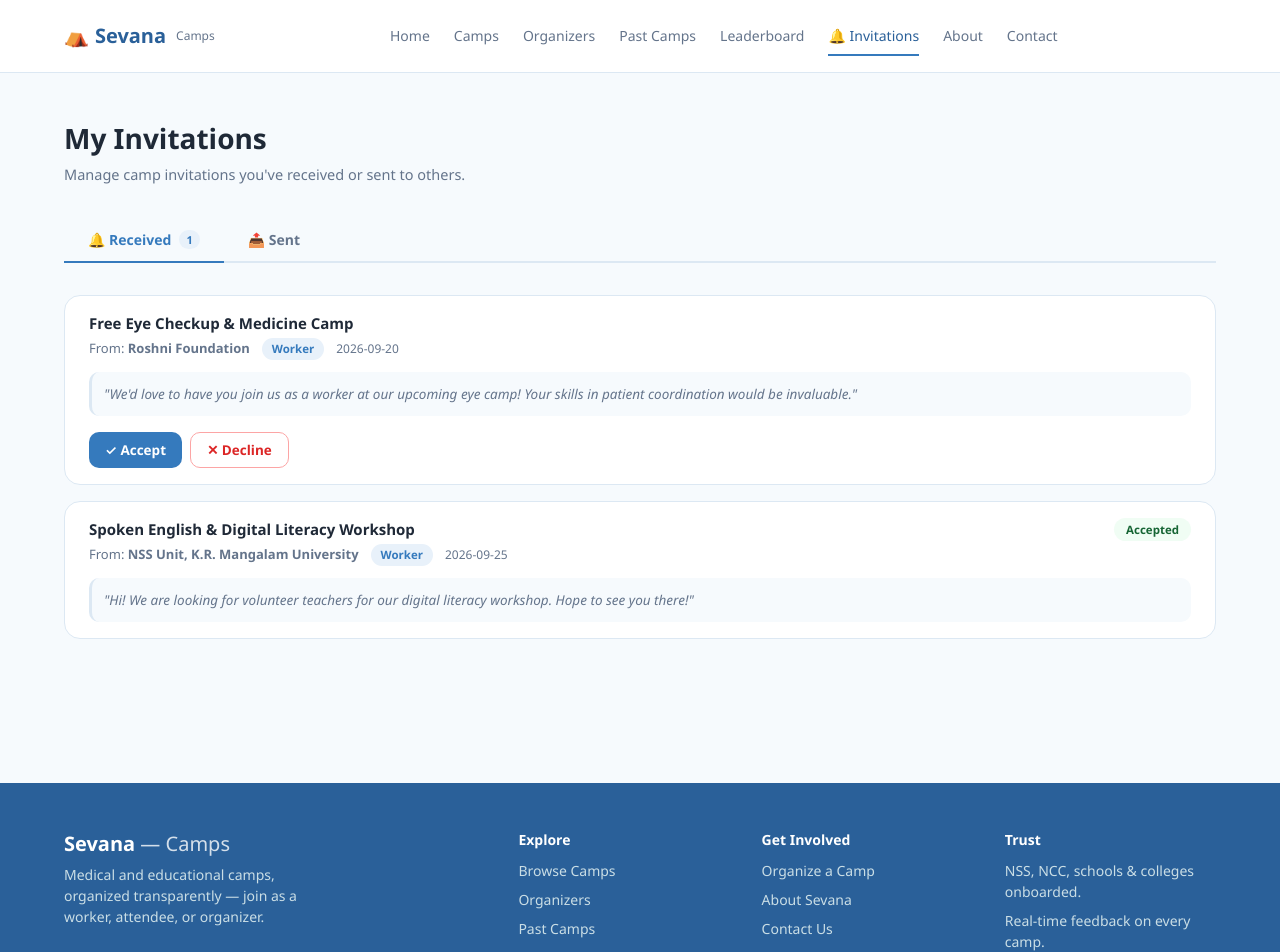
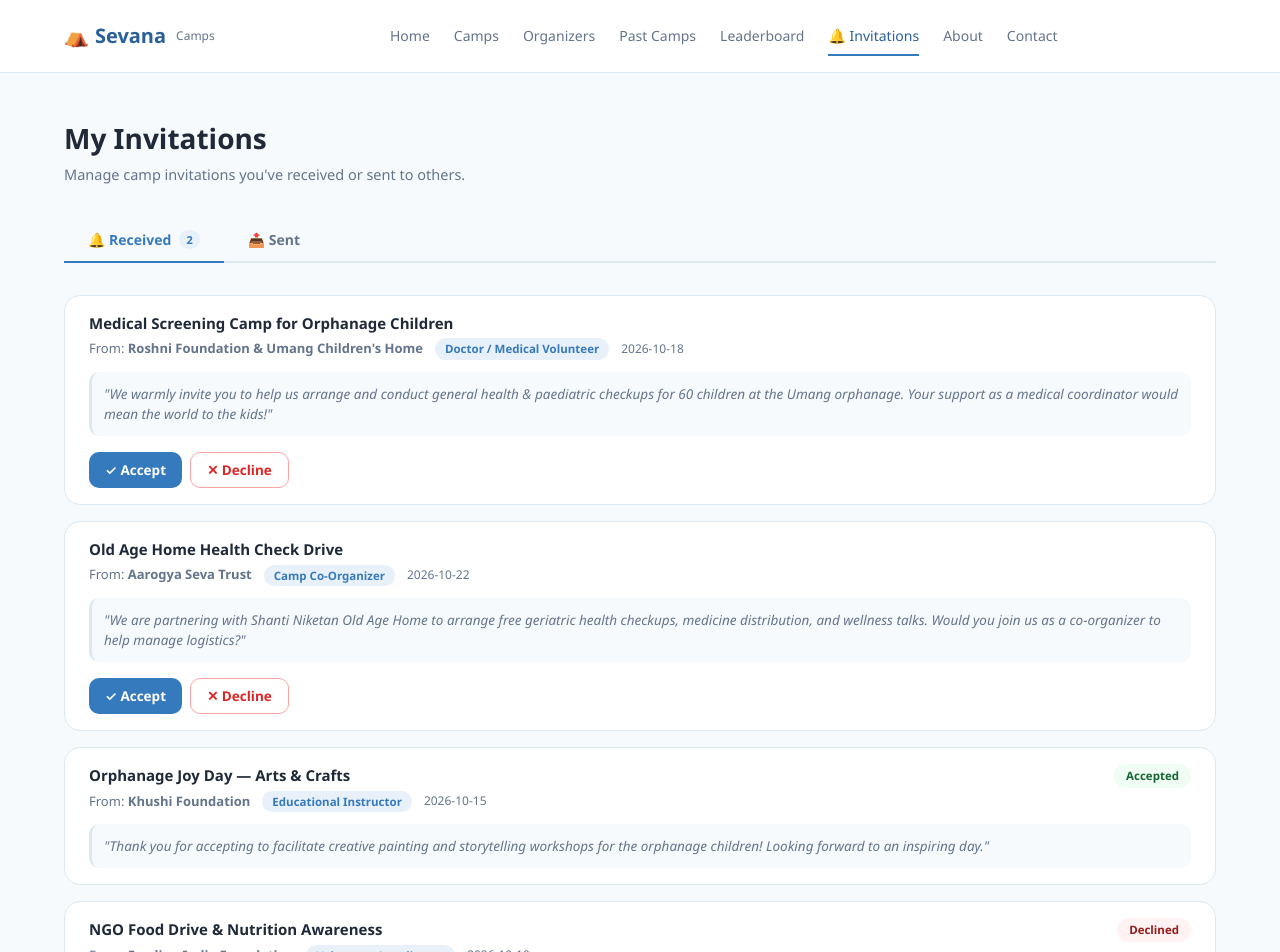
Before and after one commit to chandraprakashmishra18/Sevana-Sub-Module, a React (Vite) app in the folder sevana-camps/Sevana-Camps-Module/: page /invitations in a window 1280 px wide. Shown: the top 952 px of the page. Built offline with nearby package versions, Linux system fonts and the light colour scheme.

Commit message:
camps jsx

```diff
--- a/sevana-camps/Sevana-Camps-Module/src/data/mockInvitations.js
+++ b/sevana-camps/Sevana-Camps-Module/src/data/mockInvitations.js
@@ -1,67 +1,108 @@
 const mockInvitations = [
   {
     id: "inv1",
-    campId: "camp1",
-    campTitle: "Free Eye Checkup & Medicine Camp",
+    campId: "camp8",
+    campTitle: "Medical Screening Camp for Orphanage Children",
+    targetBeneficiary: "Orphanage",
     fromUserId: "organizer1",
-    fromName: "Roshni Foundation",
+    fromName: "Roshni Foundation & Umang Children's Home",
     toEmail: "volunteer@example.com",
     status: "pending",
+    role: "Doctor / Medical Volunteer",
     message:
-      "We'd love to have you join us as a worker at our upcoming eye camp! Your skills in patient coordination would be invaluable.",
-    createdAt: "2026-09-20",
-    role: "worker",
+      "We warmly invite you to help us arrange and conduct general health & paediatric checkups for 60 children at the Umang orphanage. Your support as a medical coordinator would mean the world to the kids!",
+    createdAt: "2026-10-18",
+    xpReward: 150,
   },
   {
     id: "inv2",
-    campId: "camp2",
-    campTitle: "Spoken English & Digital Literacy Workshop",
-    fromUserId: "organizer2",
-    fromName: "NSS Unit, K.R. Mangalam University",
+    campId: "camp6",
+    campTitle: "Old Age Home Health Check Drive",
+    targetBeneficiary: "Old Age Home",
+    fromUserId: "organizer6",
+    fromName: "Aarogya Seva Trust",
     toEmail: "volunteer@example.com",
-    status: "accepted",
+    status: "pending",
+    role: "Camp Co-Organizer",
     message:
-      "Hi! We are looking for volunteer teachers for our digital literacy workshop. Hope to see you there!",
-    createdAt: "2026-09-25",
-    role: "worker",
+      "We are partnering with Shanti Niketan Old Age Home to arrange free geriatric health checkups, medicine distribution, and wellness talks. Would you join us as a co-organizer to help manage logistics?",
+    createdAt: "2026-10-22",
+    xpReward: 250,
   },
   {
     id: "inv3",
-    campId: "camp3",
-    campTitle: "Street Dog Vaccination & Health Camp",
-    fromUserId: "organizer3",
-    fromName: "PawCare Trust",
-    toEmail: "colleague@example.com",
-    status: "declined",
-    message: "We think you'd be a great fit as an attendee observer for this camp.",
-    createdAt: "2026-09-22",
-    role: "attendee",
+    campId: "camp5",
+    campTitle: "Orphanage Joy Day — Arts & Crafts",
+    targetBeneficiary: "Orphanage",
+    fromUserId: "organizer5",
+    fromName: "Khushi Foundation",
+    toEmail: "volunteer@example.com",
+    status: "accepted",
+    role: "Educational Instructor",
+    message:
+      "Thank you for accepting to facilitate creative painting and storytelling workshops for the orphanage children! Looking forward to an inspiring day.",
+    createdAt: "2026-10-15",
+    xpReward: 120,
   },
   {
     id: "inv4",
-    campId: "camp5",
-    campTitle: "Orphanage Joy Day — Arts & Crafts",
-    fromUserId: "organizer5",
-    fromName: "Khushi Foundation",
-    toEmail: "friend@example.com",
-    status: "pending",
+    campId: "camp7",
+    campTitle: "NGO Food Drive & Nutrition Awareness",
+    targetBeneficiary: "NGO",
+    fromUserId: "organizer7",
+    fromName: "Feeding India Foundation",
+    toEmail: "volunteer@example.com",
+    status: "declined",
+    role: "Volunteer Coordinator",
     message:
-      "Would you like to co-lead this camp with us? Your organizational experience is exactly what we need.",
-    createdAt: "2026-10-01",
-    role: "organizer",
+      "We'd love your help organizing the community kitchen food distribution for underprivileged families.",
+    createdAt: "2026-10-10",
+    xpReward: 100,
   },
   {
     id: "inv5",
+    campId: "camp8",
+    campTitle: "Medical Screening Camp for Orphanage Children",
+    targetBeneficiary: "Orphanage",
+    fromUserId: "currentUser",
+    fromName: "You",
+    toEmail: "dr.kapoor@cityhospital.org",
+    status: "pending",
+    role: "Paediatric Specialist",
+    message:
+      "Hi Dr. Kapoor, I am organizing a medical screening drive for orphanage children at Umang Children's Home. We would be honored if you could join our medical panel.",
+    createdAt: "2026-10-24",
+    xpReward: 200,
+  },
+  {
+    id: "inv6",
     campId: "camp6",
     campTitle: "Old Age Home Health Check Drive",
+    targetBeneficiary: "Old Age Home",
     fromUserId: "currentUser",
     fromName: "You",
-    toEmail: "dr.sharma@example.com",
-    status: "pending",
+    toEmail: "priya.wellness@care.org",
+    status: "accepted",
+    role: "Physiotherapist & Yoga Lead",
     message:
-      "Hey Dr. Sharma, would you be able to join us as a worker volunteer for this health check drive at the old age home?",
-    createdAt: "2026-10-05",
-    role: "worker",
+      "Hey Priya, would you be able to arrange light mobility and physiotherapy sessions for the seniors at Shanti Niketan?",
+    createdAt: "2026-10-19",
+    xpReward: 150,
+  },
+  {
+    id: "inv7",
+    campId: "camp2",
+    campTitle: "Spoken English & Digital Literacy Workshop",
+    targetBeneficiary: "General",
+    fromUserId: "currentUser",
+    fromName: "You",
+    toEmail: "rahul.tutor@edu.org",
+    status: "declined",
+    role: "Digital Literacy Tutor",
+    message:
+      "Hi Rahul, could you help us teach senior citizens and youth basic digital smartphone skills?",
+    createdAt: "2026-10-12",
+    xpReward: 100,
   },
 ];
 
```
